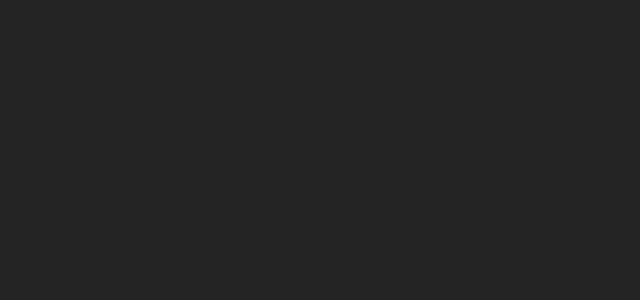
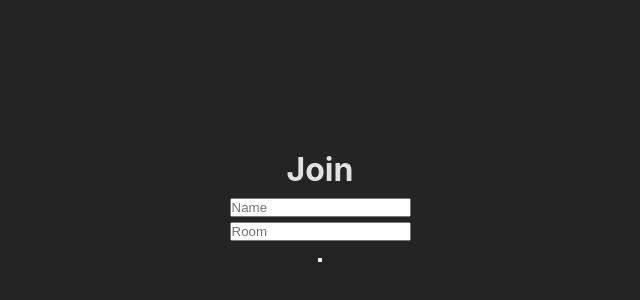
Before and after one commit to bemfes/real-time-chat, a React (Vite) app in the folder client/: page / in a window 1280 px wide. Shown: the part 194-494 px from the top of the page, without its empty margins (320-960 px from the left). Built offline with nearby package versions, Linux system fonts and the light colour scheme.

Commit message:
feat: add react router with main path

```diff
--- a/client/src/App.tsx
+++ b/client/src/App.tsx
@@ -1,7 +1,16 @@
+import { createBrowserRouter, RouterProvider } from "react-router-dom";
 import "./index.css";
+import Join from "./components/Join/Join";
+
+const router = createBrowserRouter([
+  {
+    path: "/",
+    element: <Join />,
+  },
+]);
 
 function App() {
-  return <></>;
+  return <RouterProvider router={router} />;
 }
 
 export default App;
```
